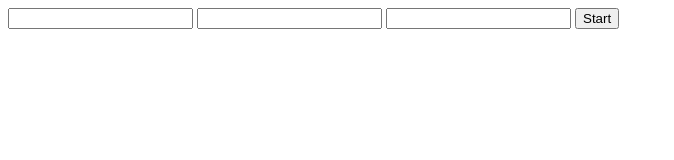
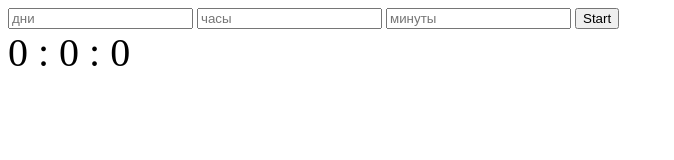
Before and after one commit to tabansky/js_tasks, a plain HTML site: page TIME/3/index.html in a window 1280 px wide. Both pictures are taken after a click on the button "Start". Shown: the whole page, without its empty margins (0-674 px from the left). Drawn offline with Linux system fonts and the light colour scheme.

Commit message:
полностью переделана 3 задача

```diff
--- a/TIME/2/main.js
+++ b/TIME/2/main.js
@@ -11,9 +11,9 @@ const getCurrentTime = () => {
         `<span class="blue">${date.getSeconds()}</span>`;
 
     startBtn.addEventListener('click', getCurrentTime);
-    stopBtn.addEventListener('click', () => clearTimeout(rec));
+    stopBtn.addEventListener('click', () => clearTimeout(recursion));
 
-    const rec = setTimeout(getCurrentTime, 1000);
+    const recursion = setTimeout(getCurrentTime, 1000);
 }
 
 document.addEventListener('DOMContentLoaded', () => {
--- /dev/null
+++ b/TIME/3/Timer.js
@@ -0,0 +1,65 @@
+const startBtn = document.getElementById('button-start');
+
+class Timer {
+    timer = document.getElementById('timer');
+
+    init() {
+        this.days = +document.getElementById('days').value;
+        this.minutes = +document.getElementById('minutes').value;
+        this.hours = +document.getElementById('hours').value;
+    }
+
+    start() {
+        this.init();
+        this.showTimer();
+
+        this.interval = setInterval(() => {
+            this.showTimer();
+            this.decreaseMinutes();
+        }, 1000);
+    }
+
+    // если минуты больше 0 - отнимается минута, иначе от часов отнимается одна единица и добавляется 59 минут
+    decreaseMinutes() {
+        if (this.minutes > 0) {
+            return this.minutes--;
+        }
+
+        this.minutes = this.decreaseHours();
+    }
+
+    // если часы больше 0 - отнимаются часы, иначе от дней отнимается одна единица и добавляется 23 часа
+    decreaseHours() {
+        if (this.hours > 0) {
+            this.hours--;
+        } else {
+            this.hours = this.decreaseDays();
+        }
+
+        return 59;
+    }
+
+    // если дни больше 0 - отнимаются дни, иначе останавливается таймер и выводится уведомление
+    decreaseDays() {
+        if (this.days > 0) {
+            this.days--;
+
+            return 23;
+        }
+
+        clearInterval(this.interval);
+        alert('Время пришло');
+    }
+
+    showTimer() {
+        this.timer.innerHTML = `${this.days} : ${this.hours} : ${this.minutes}`;
+    }
+
+}
+
+document.addEventListener('DOMContentLoaded', () => {
+    const timer = new Timer();
+    startBtn.addEventListener('click', () => {
+        timer.start();
+    });
+});
--- a/TIME/3/index.html
+++ b/TIME/3/index.html
@@ -5,11 +5,13 @@
     <title>Title</title>
 </head>
 <body>
-<input type="text">
-<input type="text">
-<input type="text">
-<input type="button" value="Start">
+<input id="days" type="text" placeholder="дни">
+<input id="hours" type="text" placeholder="часы">
+<input id="minutes" type="text" placeholder="минуты">
+<input id="button-start" type="button" value="Start">
 
-<script src="main.js"></script>
+<div id="timer" style="font-size: 40px"></div>
+
+<script src="Timer.js"></script>
 </body>
 </html>
```
Also changed, not shown: TIME/1/main.js (+9 -7 lines), TIME/3/main.js (deleted).
